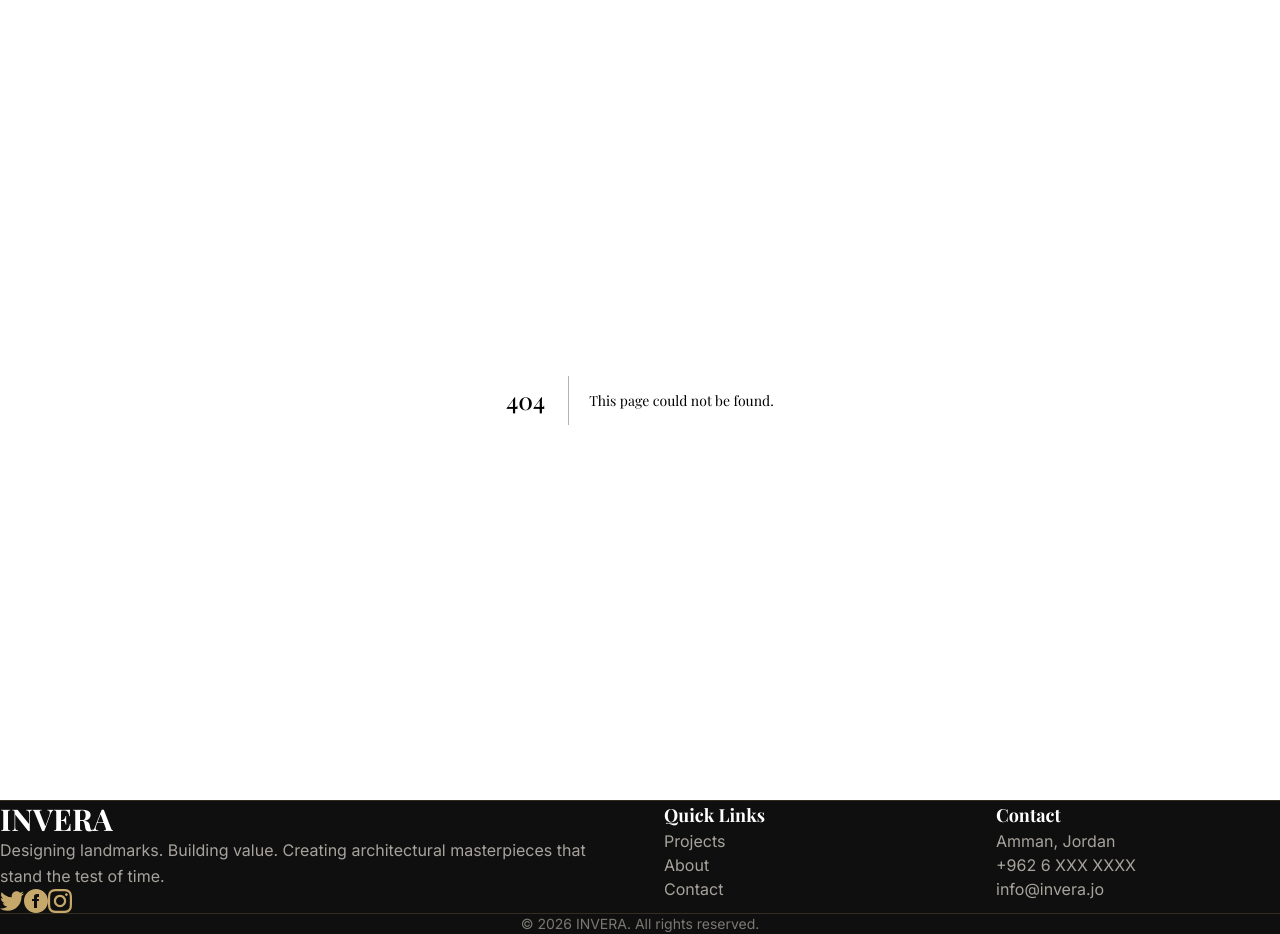
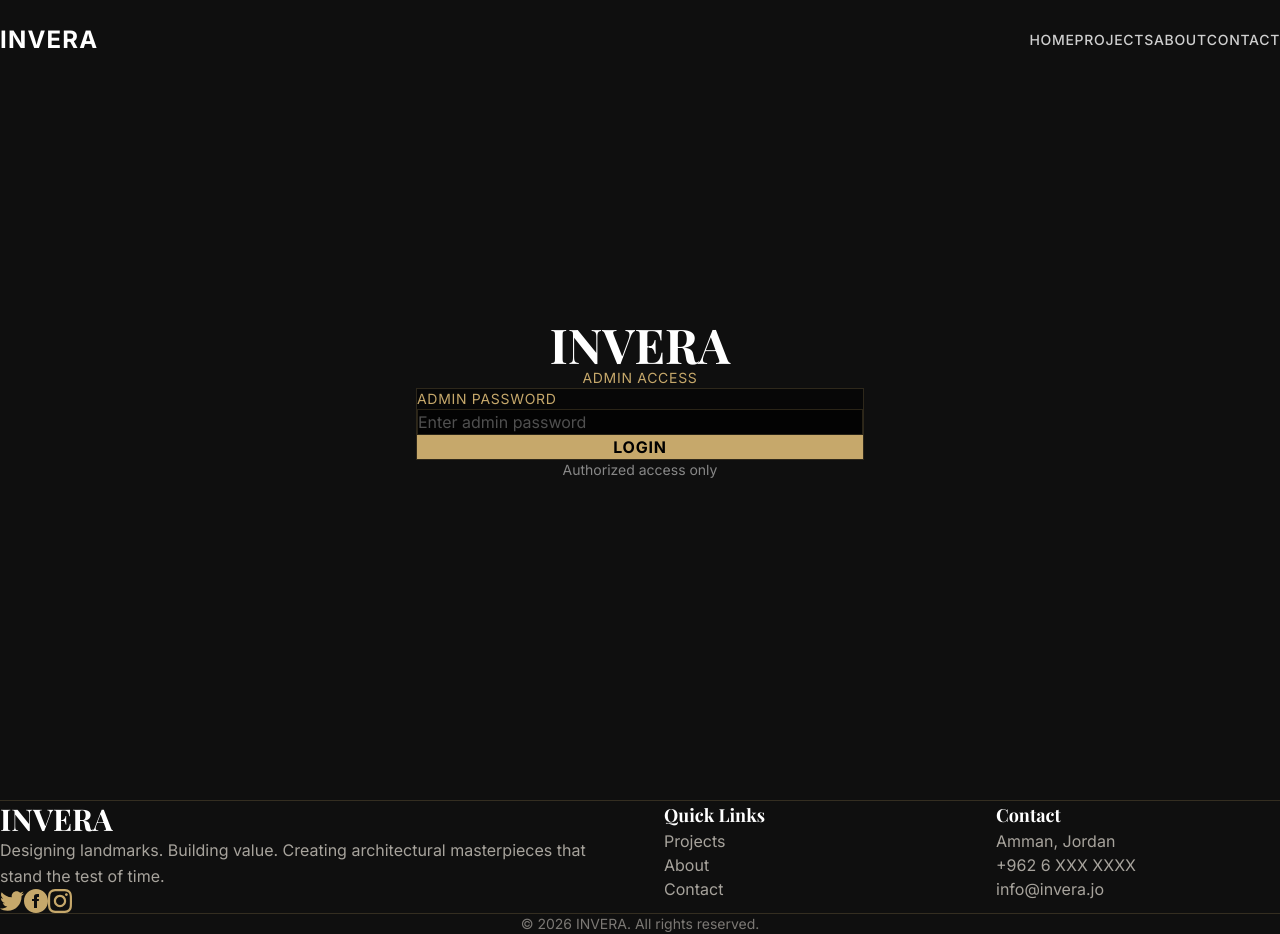
Before and after one commit to Jehad-Horani/invera, a Next.js app in the folder invera/: page /login in a window 1280 px wide. Before the commit this address had no page. Built offline with nearby package versions, Linux system fonts and the light colour scheme; a web font is replaced by a local one.

Commit message:
auto-commit for 517dc4e0-ea34-4965-87d1-de6584f93d1d

```diff
--- /dev/null
+++ b/invera/app/login/page.js
@@ -0,0 +1,85 @@
+'use client';
+import { useState } from 'react';
+import { useRouter } from 'next/navigation';
+import LuxuryButton from '@/components/LuxuryButton';
+
+export default function LoginPage() {
+  const [password, setPassword] = useState('');
+  const [error, setError] = useState('');
+  const [loading, setLoading] = useState(false);
+  const router = useRouter();
+
+  const handleSubmit = async (e) => {
+    e.preventDefault();
+    setError('');
+    setLoading(true);
+
+    try {
+      const response = await fetch('/api/admin/login', {
+        method: 'POST',
+        headers: { 'Content-Type': 'application/json' },
+        body: JSON.stringify({ password }),
+      });
+
+      const data = await response.json();
+
+      if (response.ok) {
+        router.push('/admin');
+      } else {
+        setError(data.error || 'Invalid password');
+      }
+    } catch (err) {
+      setError('Something went wrong');
+    } finally {
+      setLoading(false);
+    }
+  };
+
+  return (
+    <main className="min-h-screen flex items-center justify-center bg-[#0f0f0f] px-6">
+      <div className="w-full max-w-md">
+        <div className="text-center mb-12">
+          <h1 className="text-5xl font-bold text-white mb-4">INVERA</h1>
+          <p className="text-[#c6a86b] uppercase tracking-wider text-sm">Admin Access</p>
+        </div>
+
+        <div className="bg-black/50 border border-[#c6a86b]/20 p-8">
+          <form onSubmit={handleSubmit} className="space-y-6">
+            <div>
+              <label htmlFor="password" className="block text-[#c6a86b] text-sm uppercase tracking-wider mb-2">
+                Admin Password
+              </label>
+              <input
+                type="password"
+                id="password"
+                value={password}
+                onChange={(e) => setPassword(e.target.value)}
+                required
+                className="w-full px-6 py-4 bg-black/50 border border-[#c6a86b]/20 text-white placeholder-white/30 focus:outline-none focus:border-[#c6a86b] transition-colors"
+                placeholder="Enter admin password"
+              />
+            </div>
+
+            {error && (
+              <div className="p-4 bg-red-500/20 border border-red-500 text-red-200 text-sm">
+                {error}
+              </div>
+            )}
+
+            <button
+              type="submit"
+              disabled={loading}
+              className="w-full px-8 py-4 bg-[#c6a86b] text-black font-bold uppercase tracking-wider hover:bg-[#d4b97a] transition-all duration-300 disabled:opacity-50 disabled:cursor-not-allowed"
+            >
+              {loading ? 'Verifying...' : 'Login'}
+            </button>
+          </form>
+        </div>
+
+        <p className="text-center text-white/50 text-sm mt-8">
+          Authorized access only
+        </p>
+      </div>
+    </main>
+  );
+}
```
